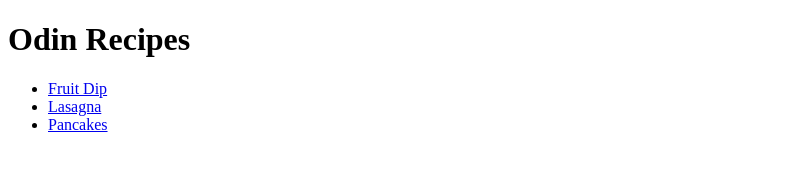
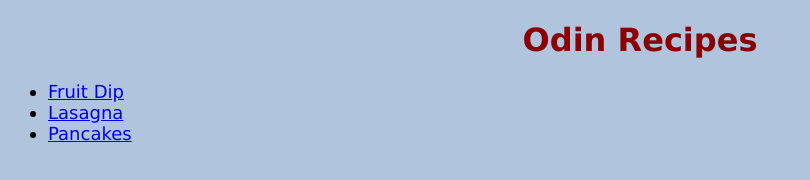
Before and after one commit to etrnitybuilt9/odin-recipes, a plain HTML site: page index.html in a window 1280 px wide. Shown: the whole page, without its empty margins (0-810 px from the left). Drawn offline with Linux system fonts and the light colour scheme.

Commit message:
Style: Add initial style.css for index.html*
Create separate style.css file to set up initial colour of grey-blue
background with black text for body, and larger dark red text for the
class "maintitle"

This commit raises issue #1 where style.css in parent directory isn't being
found/used by pages in child directories.

```diff
--- a/index.html
+++ b/index.html
@@ -2,10 +2,11 @@
 <html charset="UTF-8">
     <head>
         <title>Odin Recipes</title>
+        <link rel="stylesheet" href="style.css">
     </head>
 
     <body>
-        <h1>Odin Recipes</h1>
+        <h1 class="maintitle">Odin Recipes</h1>
         <p><ul>
             <li><a href="recipes/fruit-dip.html">Fruit Dip</a></li>
             <li><a href="recipes/lasagna.html">Lasagna</a></li>
--- /dev/null
+++ b/style.css
@@ -0,0 +1,15 @@
+/* style.css */
+
+body {
+    background-color: lightsteelblue;
+    color: black;
+    font-size: 18px;
+    font-family: Verdana, Geneva, Tahoma, sans-serif;
+}
+
+.maintitle {
+    color: darkred;
+    font-size: 32px;
+    text-align: center;
+!    font-weight: 800
+}
```
Also changed, not shown: recipes/fruit-dip.html (+1 -0 lines), recipes/lasagna.html (+1 -0 lines), recipes/pancakes.html (+1 -0 lines).
